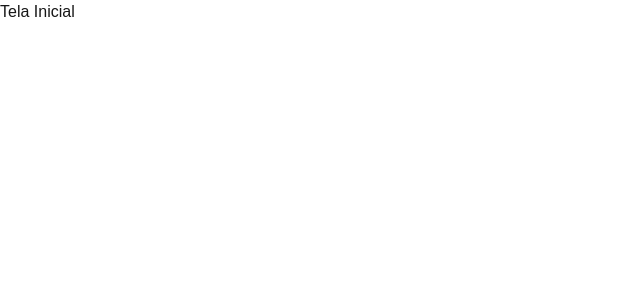
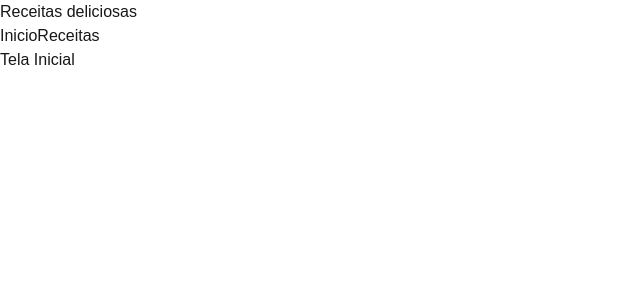
Before and after one commit to HeitorSrm/Receitas, a Next.js app: page / in a window 1280 px wide. Shown: the top 300 px of the page, without its empty margins (0-640 px from the left). Built offline with nearby package versions, Linux system fonts and the light colour scheme.

Commit message:
feat: estrutura do header

```diff
--- a/src/app/layout.tsx
+++ b/src/app/layout.tsx
@@ -1,6 +1,7 @@
 import type { Metadata } from "next";
 import { Inter } from "next/font/google";
 import "./globals.css";
+import Header from "@/components/Header";
 
 const inter = Inter({
   variable: "--font-inter",
@@ -18,11 +19,12 @@
   children: React.ReactNode;
 }>) {
   return (
-    <html
-      lang="pt-BR"
-      className={`${inter.variable} h-full antialiased`}
-    >
-      <body className="min-h-full flex flex-col">{children}</body>
+    <html lang="pt-BR">
+      <body
+        className={`${inter.variable} antiaçiased`}>
+        <Header />
+        {children}
+      </body>
     </html>
   );
 }
--- /dev/null
+++ b/src/components/Header/index.tsx
@@ -0,0 +1,19 @@
+import Link from "next/link";
+
+export default function Header() {
+  return (
+    <header>
+      <Link href="/">Receitas deliciosas</Link>
+
+      <nav>
+        <Link href="/">
+            Inicio
+        </Link>
+
+        <Link href="/receitas">
+            Receitas
+        </Link>
+      </nav>
+    </header>
+  );
+}
```
